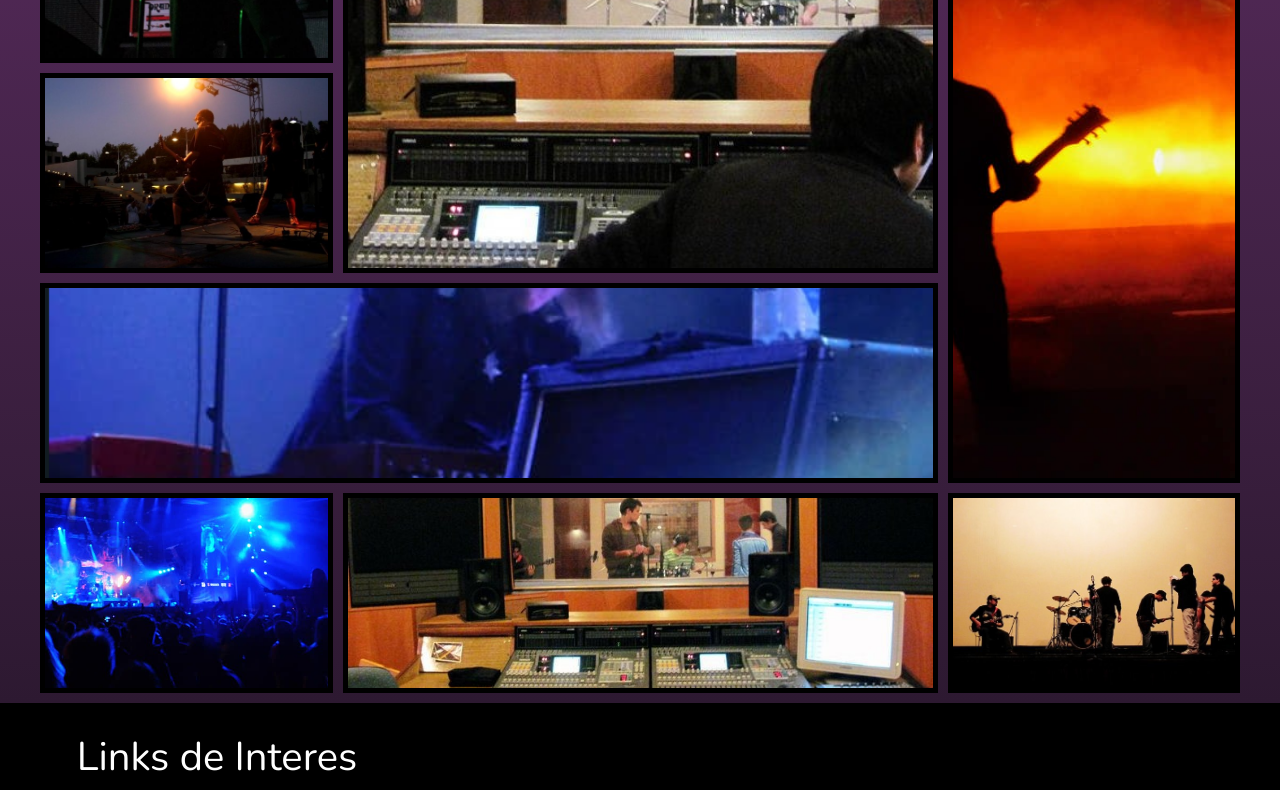
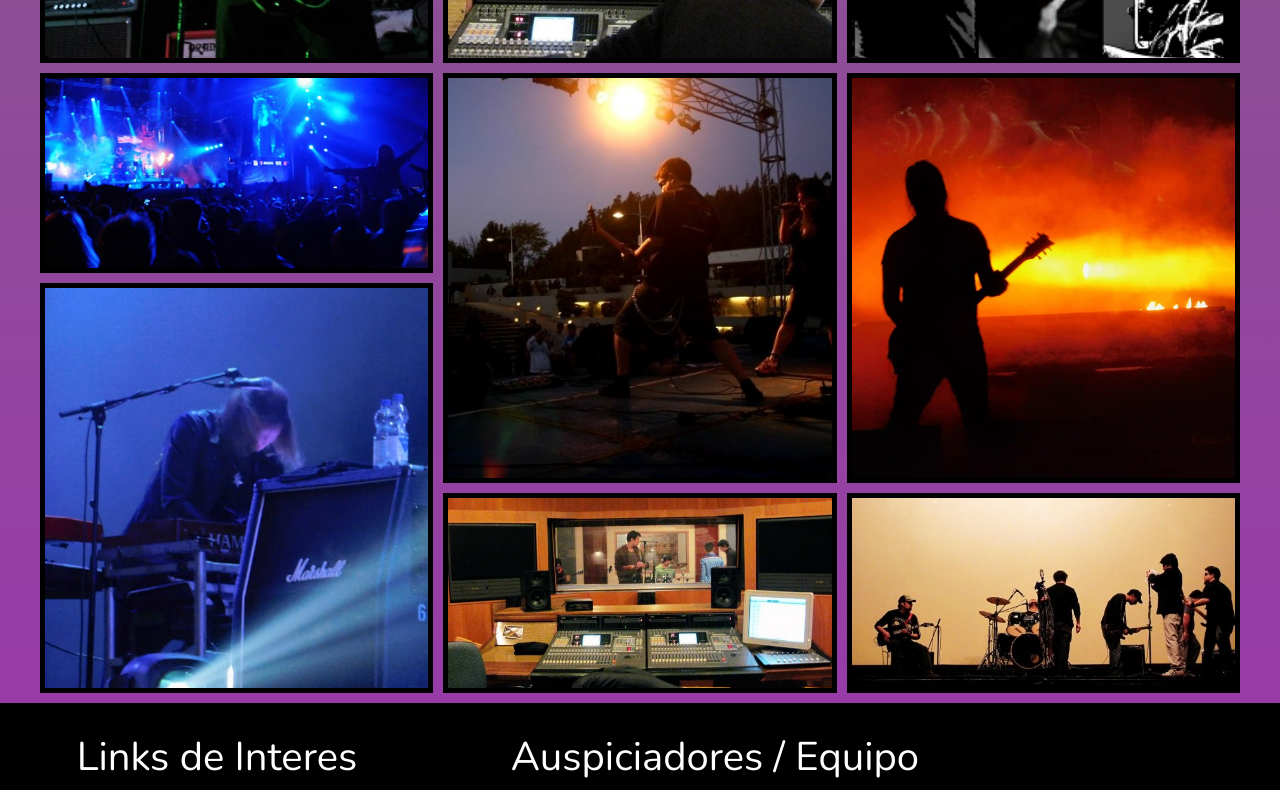
Before and after one commit to ripcv/proyectocoder, a website: page pages/galeria.html in a window 1280 px wide. Shown: the part 780-1570 px from the top of the page. Drawn offline with nearby package versions, Linux system fonts and the light colour scheme; a web font is replaced by a local one.

Commit message:
se ajustan estilos para mejorar la lectura

```diff
--- a/scss/_contacto.scss
+++ b/scss/_contacto.scss
@@ -12,7 +12,7 @@
             margin: 0 auto;
             padding: 20px;
             border: 1px solid #000000;
-            background-color: $bg;
+            background-color: $bg-form;
             border-radius: 5px;
 
             .formulario__nombre,
@@ -28,6 +28,7 @@
               display: block;
               font-weight: bold;
               margin-bottom: 5px;
+              color:rgb(167, 164, 164);
             }
 
             input,
@@ -67,6 +68,14 @@
               }
             }
           }
+          .datos_login{
+            display: flex;
+            justify-content: space-between;
+            a{
+              color: white;
+              text-decoration: none;
+            }
+          }
 
 }
 
--- a/scss/_contenido.scss
+++ b/scss/_contenido.scss
@@ -1,7 +1,8 @@
 /* Contenido principal */
 
 .main{
-    background-image: linear-gradient(rgb(109, 52, 114),rgb(45, 25, 49));
+    //background-image: linear-gradient(rgb(109, 52, 114),rgb(45, 25, 49));
+    background-image: linear-gradient(rgb(132, 97, 134),rgb(152, 59, 168));
     min-height: 88vh;
     display: flex;
     flex-direction: column;
--- a/scss/_footer.scss
+++ b/scss/_footer.scss
@@ -28,7 +28,7 @@
     .auspiciadores-equipo {
         padding-top: 20px;
         margin: 10px;
-        h3 {
+        h2 {
             color: white;
             text-decoration: none;
         }
--- a/scss/_galeria.scss
+++ b/scss/_galeria.scss
@@ -11,14 +11,14 @@
     display: grid;
     margin: 10px;
     gap: 10px;
-    grid-template-columns: repeat(4,1fr);
+    grid-template-columns: repeat(3,1fr);
     grid-template-rows: repeat(6,200px) ;
-    grid-template-areas: "img1  img2  img2  img3"
-                         "img5  img7  img7  img4"
-                         "img5  img7  img7  img8"
-                         "img6  img7  img7  img8"
-                         "img9  img9  img9  img8"
-                         "img10 img11 img11 img12" ;
+    grid-template-areas: "img1  img2  img3"
+                         "img5  img7  img3"
+                         "img5  img7  img4"
+                         "img10  img6  img8"
+                         "img9  img6  img8"
+                         "img9 img11 img12" ;
 
 
 }
--- a/scss/_variables.scss
+++ b/scss/_variables.scss
@@ -11,3 +11,4 @@
 $bg: #46184d;
 $color : white;
 $bg-hover: #590261;
+$bg-form: rgb(90, 51, 92);
```
Also changed, not shown: css/styles.css, 1 other file.
